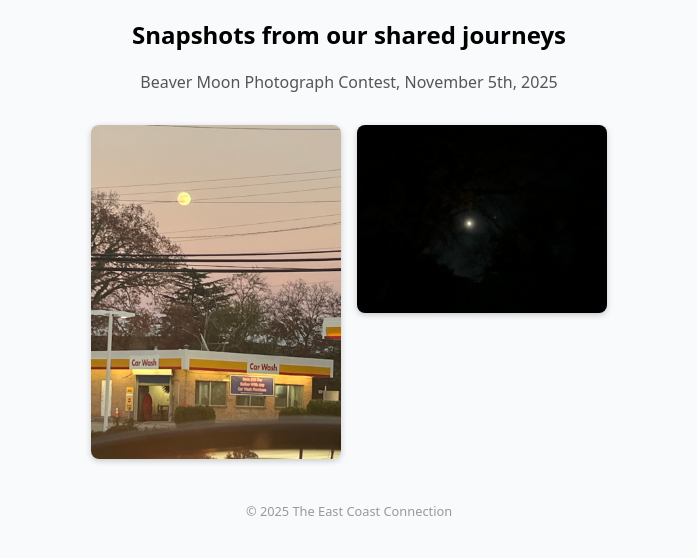
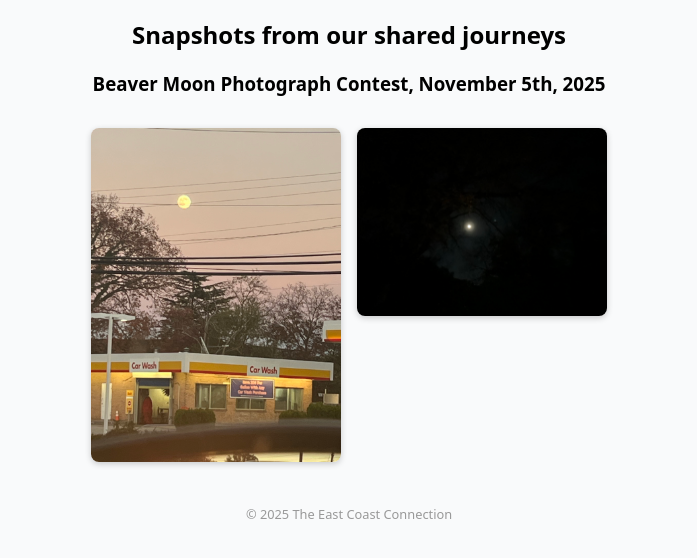
Before and after one commit to vorpex17/EastCoastConnectionCollection, a plain HTML site: page index.html in a window 1280 px wide. Shown: the part 78-636 px from the top of the page, without its empty margins (291-988 px from the left). Drawn offline with Linux system fonts and the light colour scheme.

Commit message:
Update index.html

```diff
--- a/index.html
+++ b/index.html
@@ -38,8 +38,9 @@
   <h1>🌄 The East Coast Connection Collection</h1>
   <h2>Snapshots from our shared journeys</h2>
   <h2>   </h2>
+  <h2>   </h2>
 
-  <p>Beaver Moon Photograph Contest, November 5th, 2025</p>
+  <h3>Beaver Moon Photograph Contest, November 5th, 2025</h3>
   <div class="gallery">
     <a href="ECCCPhotos/BethyMoonOverCarwash.jpg" target="_blank">
       <img src="ECCCPhotos/BethyMoonOverCarwash.jpg" alt="Moonrise over Carwash">
```
